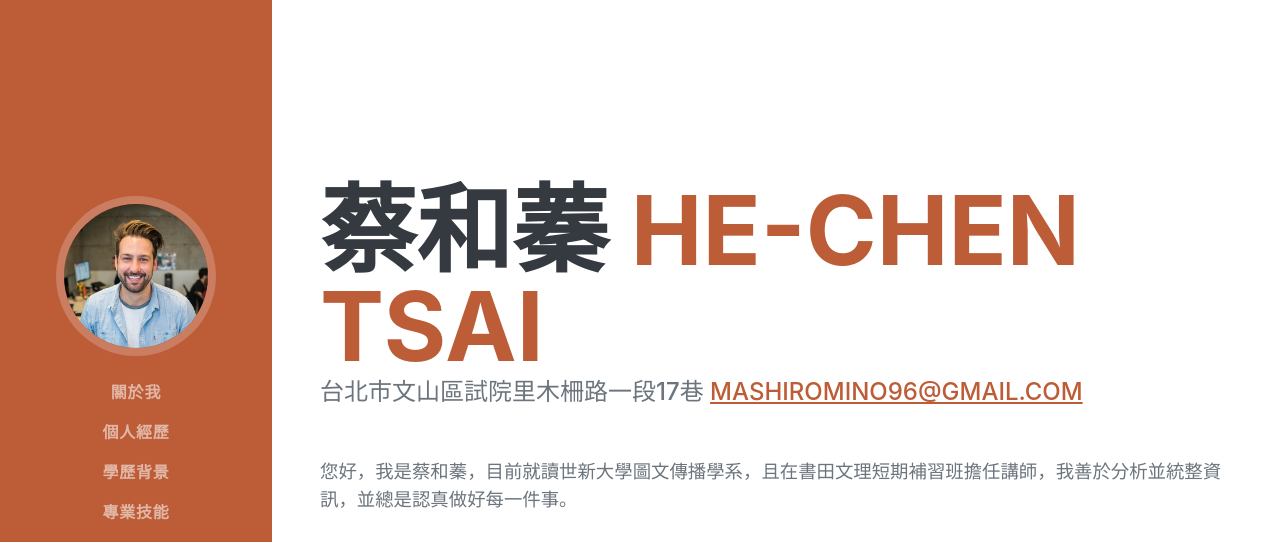
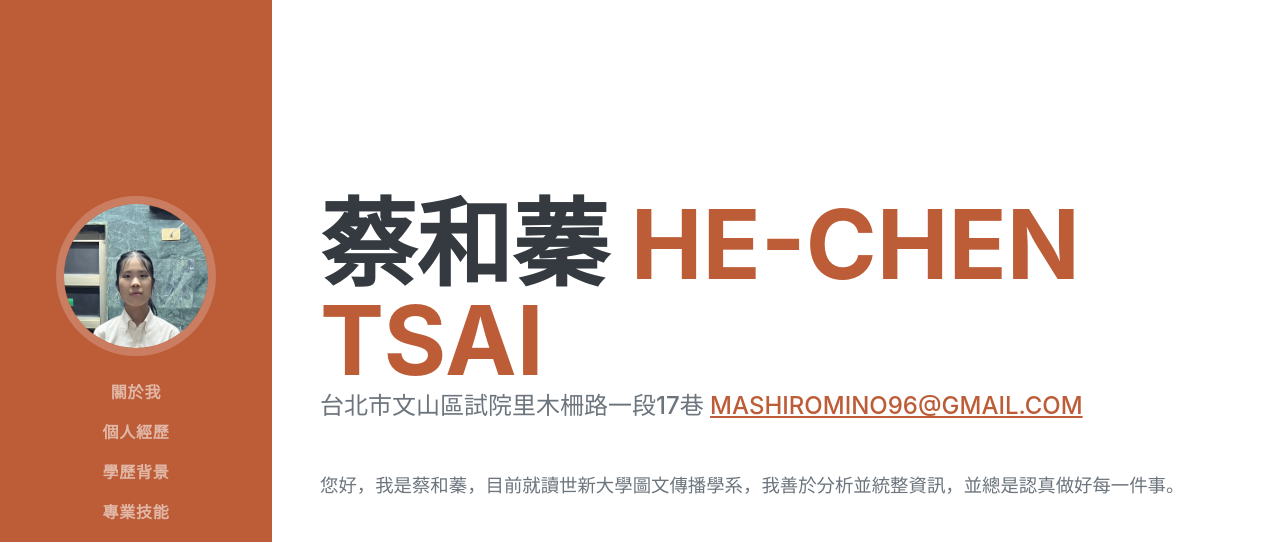
Before and after one commit to a115040037/a115040037.github.io, a plain HTML site: page index.html in a window 1280 px wide. Shown: the top 542 px of the page. Drawn offline with nearby package versions, Linux system fonts and the light colour scheme; a web font is replaced by a local one.

Commit message:
html修改（新增大頭照）

```diff
--- a/index.html
+++ b/index.html
@@ -20,7 +20,7 @@
         <nav class="navbar navbar-expand-lg navbar-dark bg-primary fixed-top" id="sideNav">
             <a class="navbar-brand js-scroll-trigger" href="#page-top">
                 <span class="d-block d-lg-none">蔡和蓁He-Chen Tsai</span>
-                <span class="d-none d-lg-block"><img class="img-fluid img-profile rounded-circle mx-auto mb-2" src="assets/img/profile.jpg" alt="..." /></span>
+                <span class="d-none d-lg-block"><img class="img-fluid img-profile rounded-circle mx-auto mb-2" src="my-photo.jpg" alt="蔡和蓁的大頭照" /></span>
             </a>
             <button class="navbar-toggler" type="button" data-bs-toggle="collapse" data-bs-target="#navbarResponsive" aria-controls="navbarResponsive" aria-expanded="false" aria-label="Toggle navigation"><span class="navbar-toggler-icon"></span></button>
             <div class="collapse navbar-collapse" id="navbarResponsive">
@@ -47,7 +47,7 @@
                         台北市文山區試院里木柵路一段17巷
                         <a href="mailto:name@email.com">mashiromino96@gmail.com</a>
                     </div>
-                    <p class="lead mb-5">您好，我是蔡和蓁，目前就讀世新大學圖文傳播學系，且在書田文理短期補習班擔任講師，我善於分析並統整資訊，並總是認真做好每一件事。</p>
+                    <p class="lead mb-5">您好，我是蔡和蓁，目前就讀世新大學圖文傳播學系，我善於分析並統整資訊，並總是認真做好每一件事。</p>
                     <div class="social-icons">
                         <a class="social-icon" href="https://line.me/ti/p/4b_3rxnePk"><i class="fa-brands fa-line"></i></a>
                         <a class="social-icon" href="https://www.instagram.com/_mashiro_mino_?cplk=b3RjYjZjejZ2enEz&utm_source=qr"><i class="fa-brands fa-instagram"></i></a>
```
Also changed, not shown: my-photo.jpg (added).
